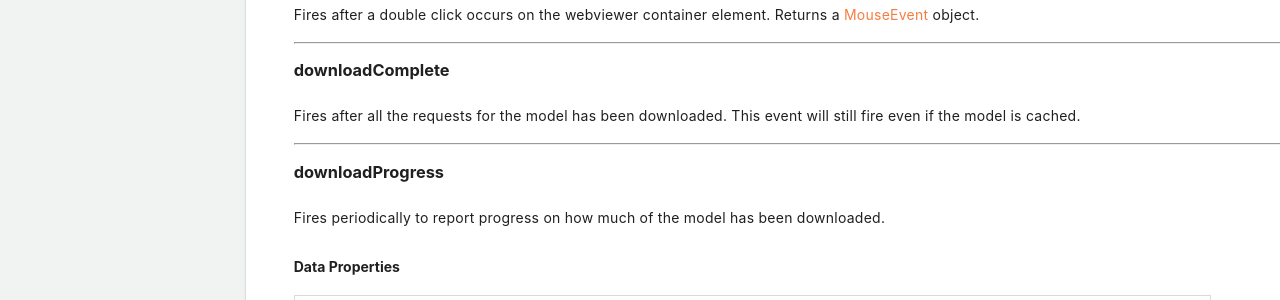
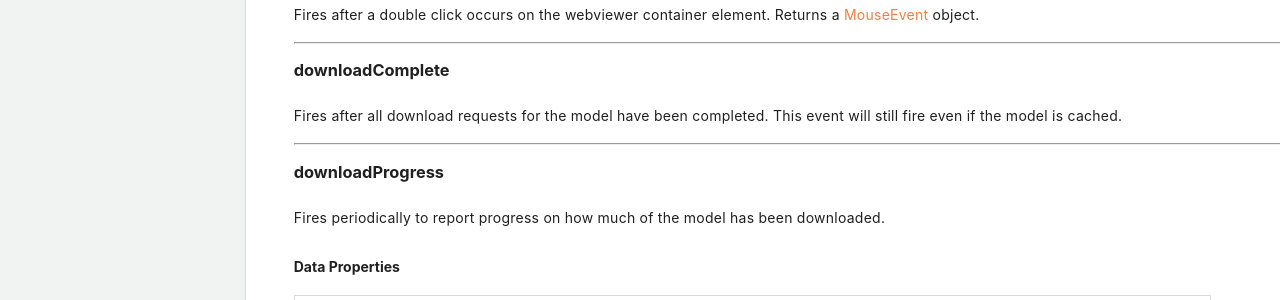
Before and after one commit to procore/documentation, a Jekyll site: the page built from other_procore_apis/bim_web_viewer.md, in a window 1280 px wide and 900 px high, scrolled down 18138 px. Shown: the part 153-453 px from the top of the window. Built offline with Jekyll 4.4.1, drawn with Linux system fonts in a browser that asks for light colours.

Commit message:
Update other_procore_apis/bim_web_viewer.md
Co-authored-by: Sean Spearman <sean.spearman@procore.com>

```diff
--- a/other_procore_apis/bim_web_viewer.md
+++ b/other_procore_apis/bim_web_viewer.md
@@ -907,7 +907,7 @@ Fires after a double click occurs on the webviewer container element. Returns a
 
 <p class="heading-link-container"><a class="heading-link" href="#downloadcomplete"></a></p>
 
-Fires after all the requests for the model has been downloaded. This event will still fire even if the model is cached.
+Fires after all download requests for the model have been completed. This event will still fire even if the model is cached.
 
 ---
 
```
